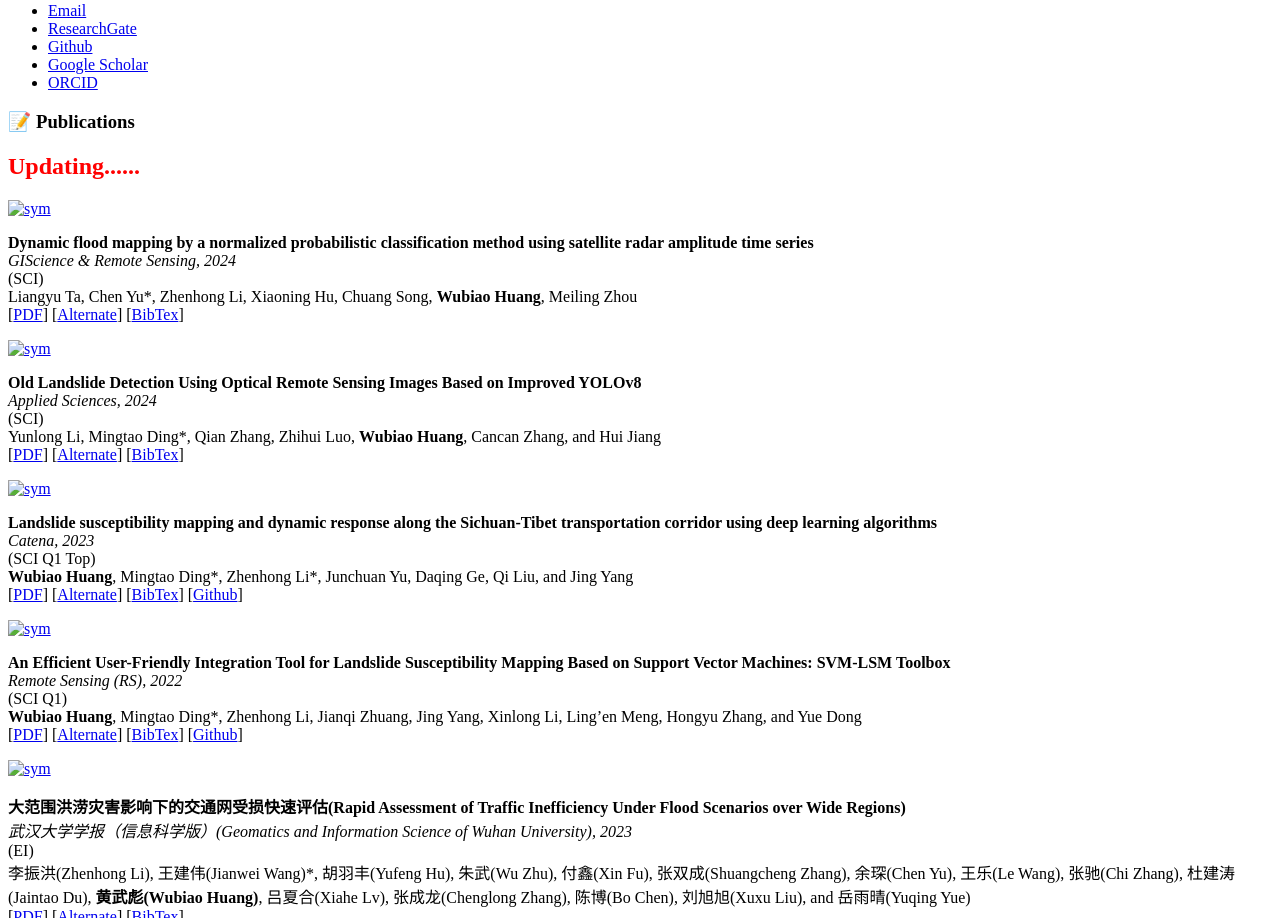
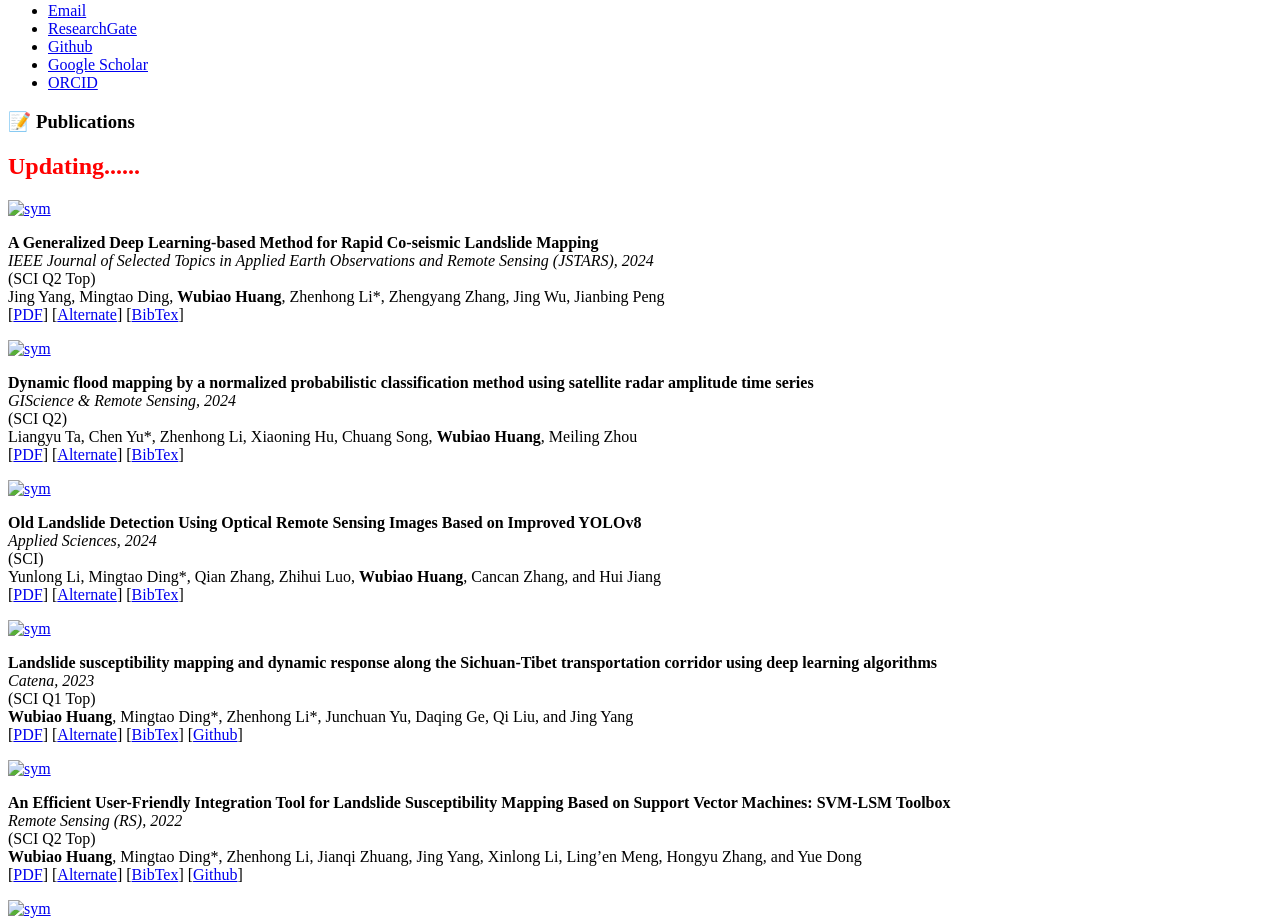
Before and after one commit to HuangWBill/HuangWBill.github.io, a Jekyll site: the page built from _pages/includes/pub.md, in a window 1280 px wide and 1400 px high, cut to the strip 320-1238 px from the top of the window. Built offline with Jekyll 4.4.1, drawn with Linux system fonts in a browser that asks for light colours; our own code applies the rules of GitHub Pages for plain Markdown files.

Commit message:
Update pub.md

```diff
--- a/_pages/includes/pub.md
+++ b/_pages/includes/pub.md
@@ -6,9 +6,24 @@
 <div class='paper-box'><div class='paper-box-image'><div><div class="badge"></div><a href="papers/09.png"><img src='papers/09.png' alt="sym" width="100%"></a></div></div>
 <div class='paper-box-text' markdown="1">
 
+<b>A Generalized Deep Learning-based Method for Rapid Co-seismic Landslide Mapping</b><br>
+<i>IEEE Journal of Selected Topics in Applied Earth Observations and Remote Sensing (JSTARS), 2024</i><br>
+(SCI Q2 Top)<br>
+Jing Yang, Mingtao Ding, <b>Wubiao Huang</b>, Zhenhong Li*, Zhengyang Zhang, Jing Wu, Jianbing Peng<br>
+[<a href="https://ieeexplore.ieee.org/document/10675730">PDF</a>] [<a href="https://github.com/HuangWBill/HuangWBill.github.io/blob/master/papers/10.pdf">Alternate</a>] [<a href="https://github.com/HuangWBill/HuangWBill.github.io/blob/master/papers/10.txt">BibTex</a>] <br>
+<div style="text-align: justify">
+</div>
+</div>
+
+</div>
+
+
+<div class='paper-box'><div class='paper-box-image'><div><div class="badge"></div><a href="papers/09.png"><img src='papers/09.png' alt="sym" width="100%"></a></div></div>
+<div class='paper-box-text' markdown="1">
+
 <b>Dynamic flood mapping by a normalized probabilistic classification method using satellite radar amplitude time series</b><br>
 <i>GIScience & Remote Sensing, 2024</i><br>
-(SCI)<br>
+(SCI Q2)<br>
 Liangyu Ta, Chen Yu*, Zhenhong Li, Xiaoning Hu, Chuang Song, <b>Wubiao Huang</b>, Meiling Zhou<br>
 [<a href="https://doi.org/10.1080/15481603.2024.2380125">PDF</a>] [<a href="https://github.com/HuangWBill/HuangWBill.github.io/blob/master/papers/09.pdf">Alternate</a>] [<a href="https://github.com/HuangWBill/HuangWBill.github.io/blob/master/papers/09.txt">BibTex</a>] <br>
 <div style="text-align: justify">
@@ -53,7 +68,7 @@ Yunlong Li, Mingtao Ding*, Qian Zhang, Zhihui Luo, <b>Wubiao Huang</b>, Cancan Z
 
 <b>An Efficient User-Friendly Integration Tool for Landslide Susceptibility Mapping Based on Support Vector Machines: SVM-LSM Toolbox</b><br>
 <i>Remote Sensing (RS), 2022</i><br>
-(SCI Q1)<br>
+(SCI Q2 Top)<br>
 <b>Wubiao Huang</b>, Mingtao Ding*, Zhenhong Li, Jianqi Zhuang, Jing Yang, Xinlong Li, Ling’en Meng, Hongyu Zhang, and Yue Dong<br>
 [<a href="https://doi.org/10.3390/rs14143408">PDF</a>] [<a href="https://github.com/HuangWBill/HuangWBill.github.io/blob/master/papers/03.pdf">Alternate</a>] [<a href="https://github.com/HuangWBill/HuangWBill.github.io/blob/master/papers/03.txt">BibTex</a>] [<a href="https://github.com/HuangWBill/SVM-LSM-Toolbox">Github</a>] <br>
 <div style="text-align: justify">
```
